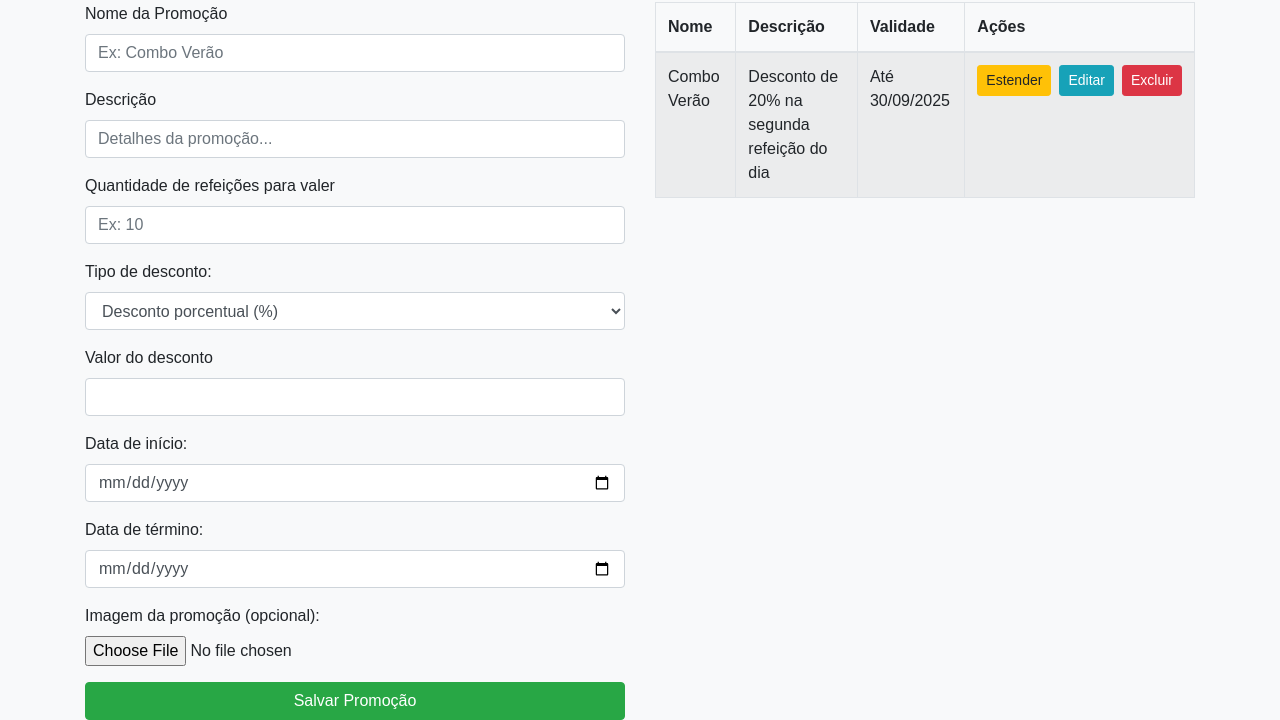
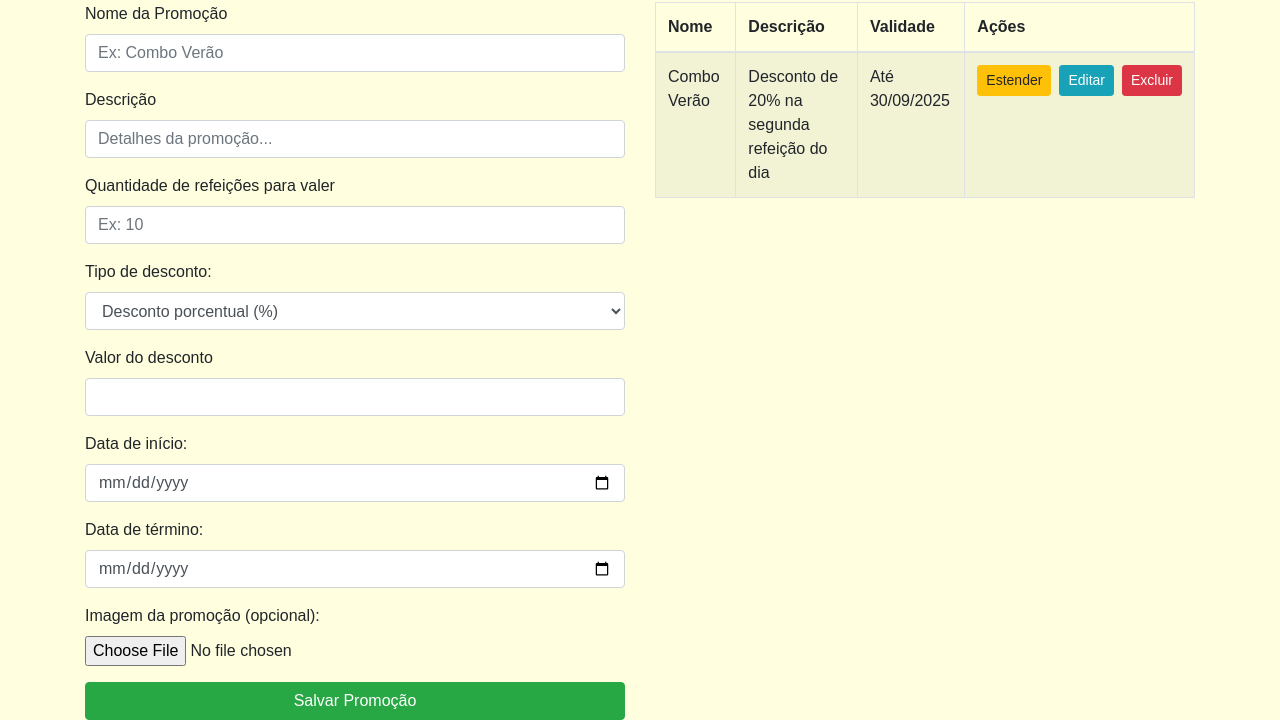
Before and after one commit to mayaraduartez/cartao-fidelidade, a plain HTML site: page views/promocao.html in a window 1280 px wide. Shown: the part 292-1012 px from the top of the page. Drawn offline with nearby package versions, Linux system fonts and the light colour scheme.

Commit message:
Tela Promoção com o fundo amarelo.

```diff
--- a/views/promocao.html
+++ b/views/promocao.html
@@ -22,7 +22,7 @@
   <link rel="stylesheet" href="/style/style.css" />
 </head>
 
-<body class="bg-light">
+<body class="fundo-amarelo">
   <div class="container mt-4">
     <!-- Logo -->
     <div class="text-left mb-4">
```
